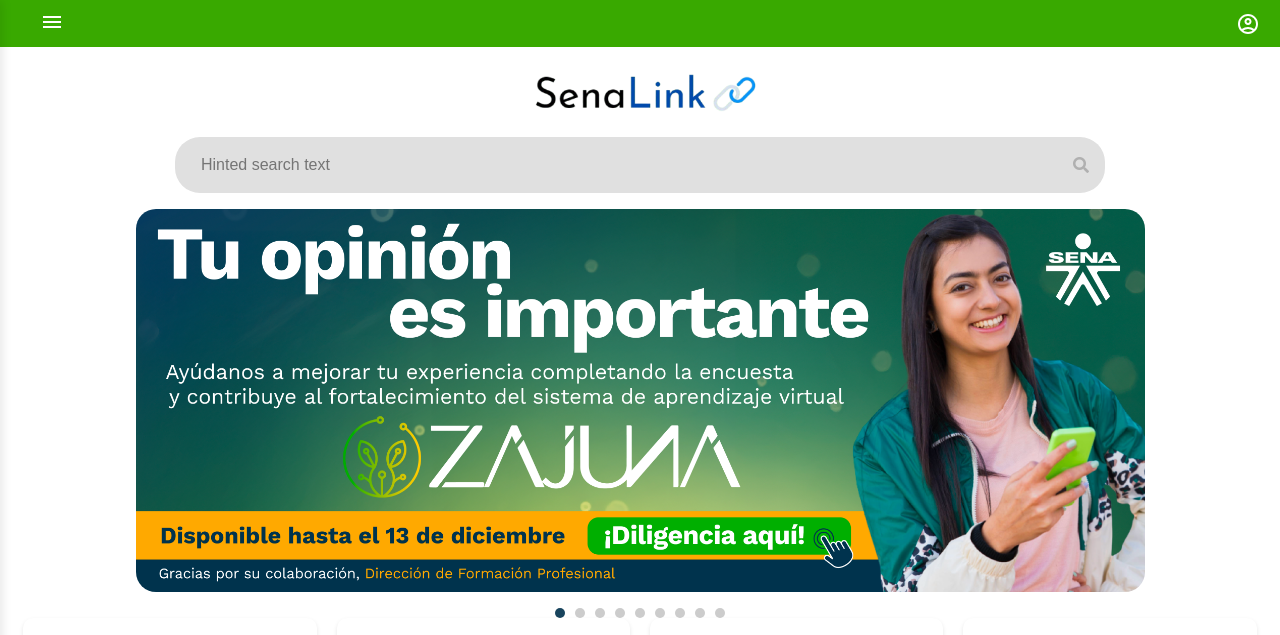
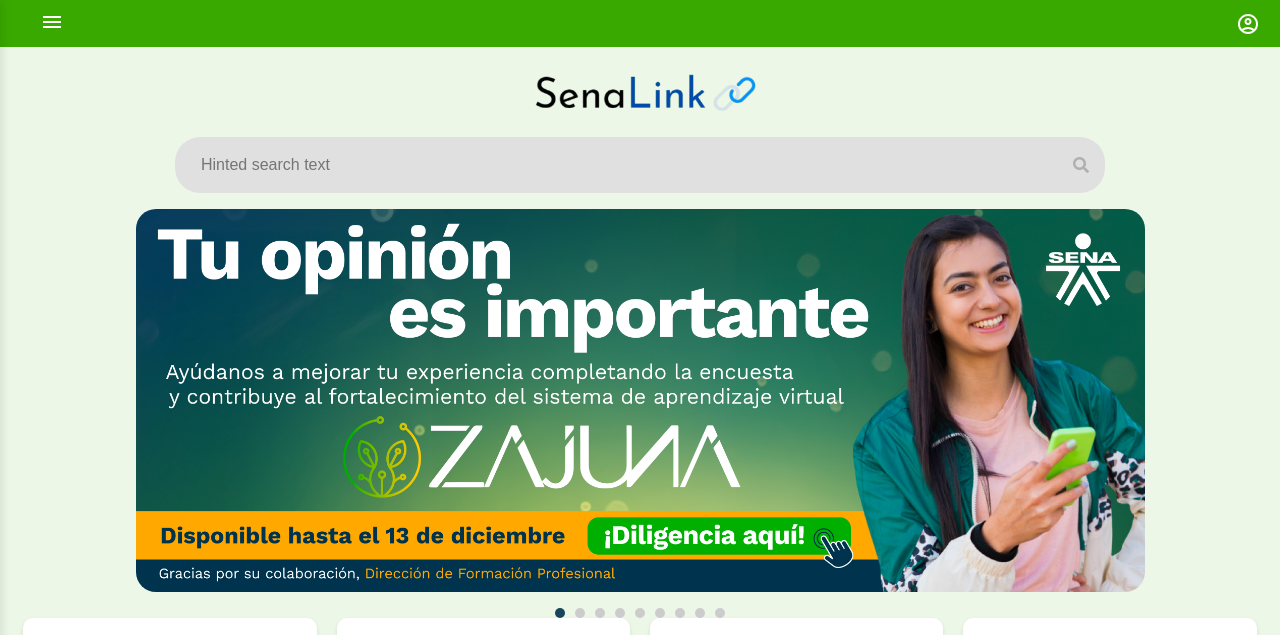
Before and after one commit to felipe397/senalink5, a PHP site: page /html/Empresa/Home.html in a window 1280 px wide. Shown: the top 635 px of the page. Run offline with PHP 8.4, Linux system fonts and the light colour scheme.

Commit message:
color verde fondo html

```diff
--- a/senalink/css/crud.css
+++ b/senalink/css/crud.css
@@ -4,6 +4,7 @@ html {
     box-sizing: border-box;
     margin: 0;
     height: 100%;
+    background-color: var(--primary-50);
 }
 
 /* Global Styles */
--- a/senalink/css/styles.css
+++ b/senalink/css/styles.css
@@ -5,6 +5,7 @@ html {
     box-sizing: border-box;
     margin: 0;
     height: 100%;
+    background-color: var(--primary-50);
 }
 
 /* Global Styles */
```
